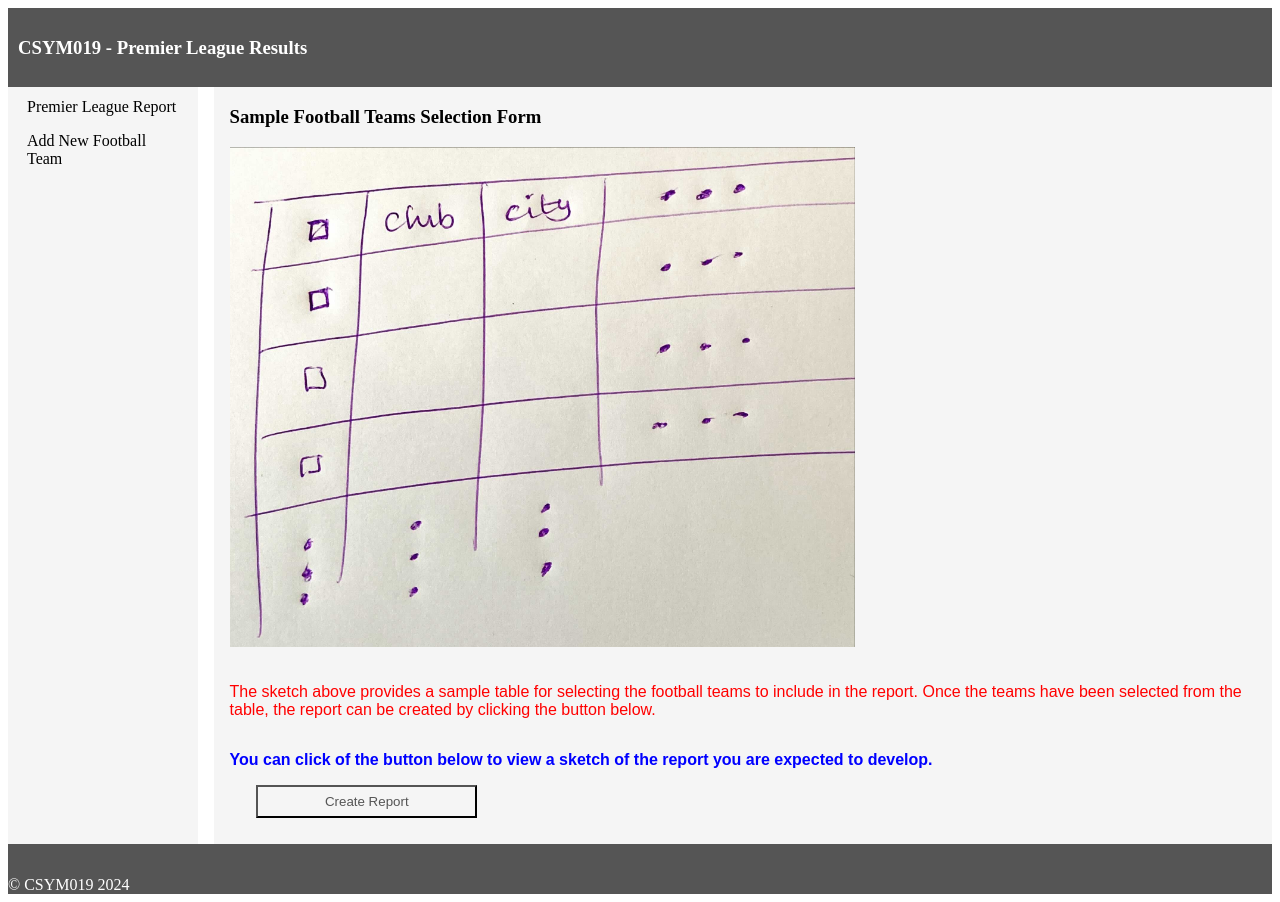
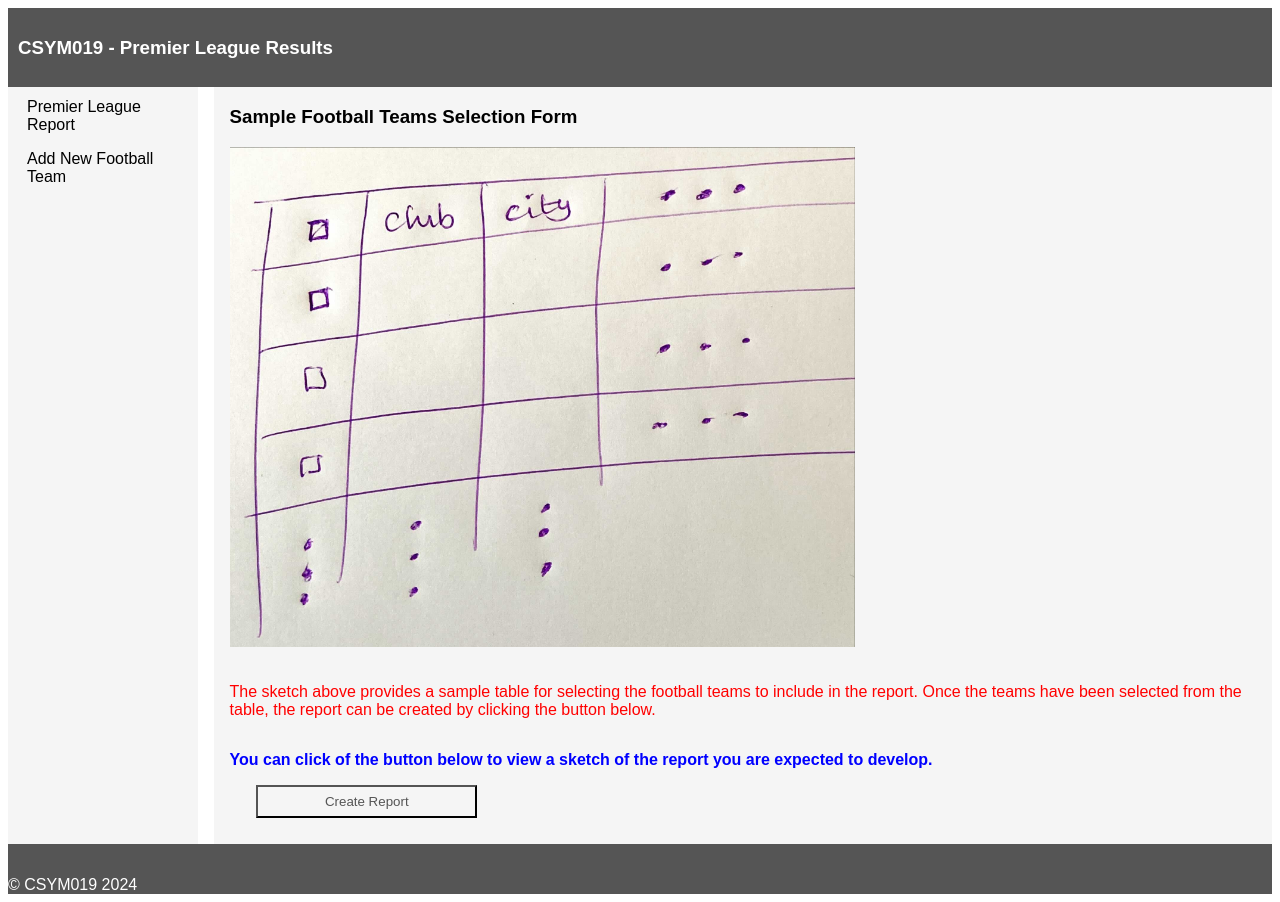
Before and after one commit to Sanindu/PL-Performance-Report-Generation, a PHP site: page /SelectionForm.html in a window 1280 px wide. Run offline with PHP 8.4, Linux system fonts and the light colour scheme.

Commit message:
Changes to the look of the layout
Changes to the look of the layout

```diff
--- a/Task2/layout.css
+++ b/Task2/layout.css
@@ -1,5 +1,6 @@
 body {
     display: grid;
+    font-family: Arial, sans-serif;
     grid-template-columns: 15% 85%;
     grid-template-rows: auto;
     grid-template-areas: "header header"
```
